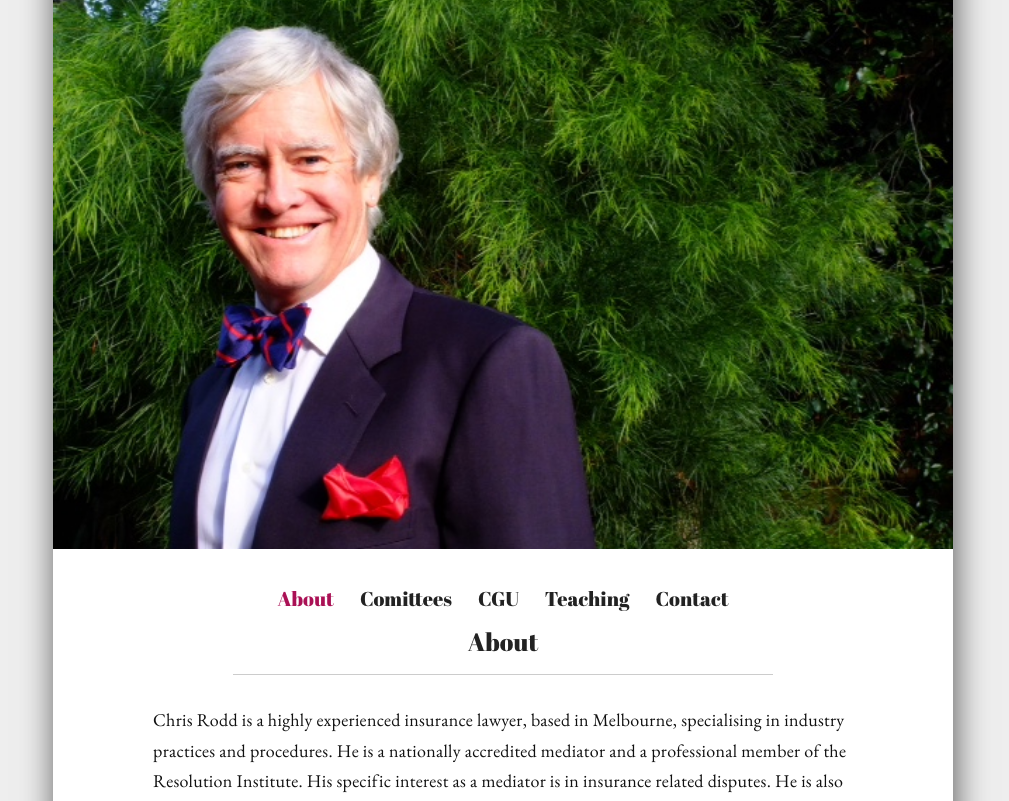
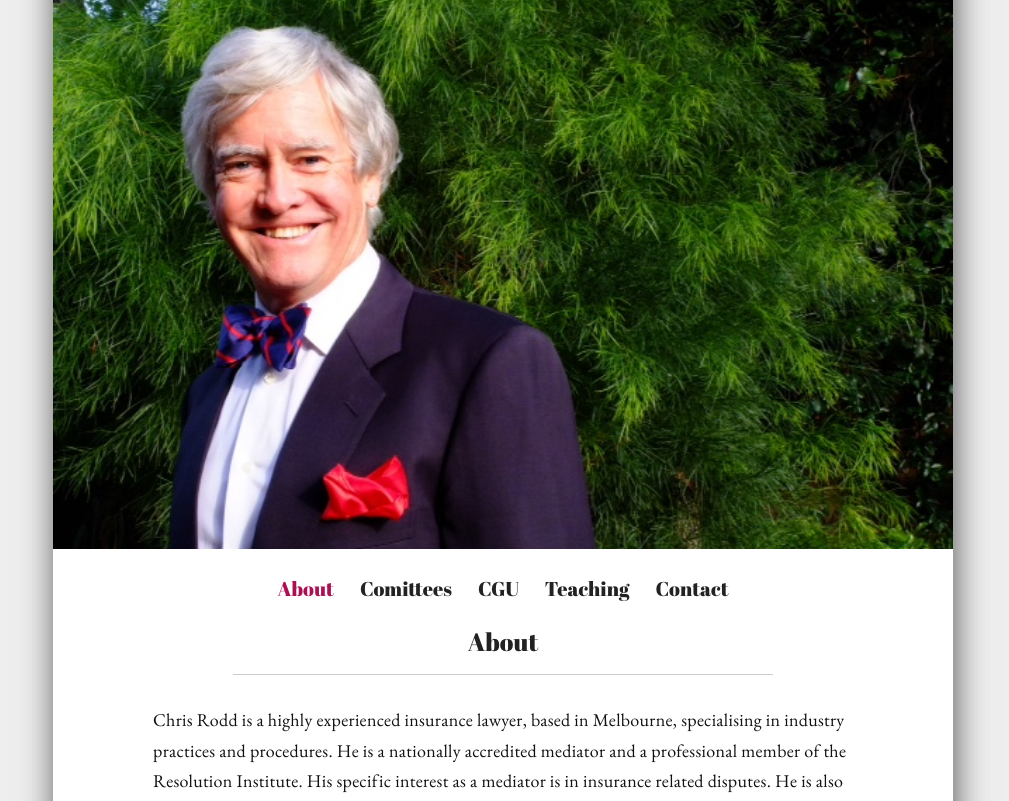
Before and after one commit to MattSegal/ChrisRoddWebsite, a Flask app: page / in a window 1280 px wide. Shown: the part 101-902 px from the top of the page, without its empty margins (137-1146 px from the left). Run offline with Flask 2, Linux system fonts and the light colour scheme.

Commit message:
Fix navbar button height misalignment

```diff
--- a/dev/sass/style.sass
+++ b/dev/sass/style.sass
@@ -156,26 +156,27 @@ header
 .button-box
     @extend ._panel
     overflow: initial
-    height: 10vh
+    $button-height: 10vh
+    height: $button-height
     margin: 0 auto
-    padding: 3em 0 3em 0
+    padding: 0
     text-align: center
     @media #{$phone}
-        padding: 2em 0em 2em 0em
+        padding: 0
     .button
         @extend h2
         cursor: pointer
         display: inline-block
-        height: 2em
-        line-height: 0
-        padding: 1em 0.4em
+        height: $button-height
+        line-height: $button-height
+        padding: 0em 0.4em
         box-sizing: border-box
         &:hover
             text-decoration: underline
         &.selected
             color: $selected-text-color
         @media #{$phone}
-            padding: 1.5em 0
+            padding: 0
     .button+.button
         margin-left: 10px
         @media #{$tiny-phone}
--- a/static/css/style.css
+++ b/static/css/style.css
@@ -134,17 +134,17 @@ header {
   overflow: initial;
   height: 10vh;
   margin: 0 auto;
-  padding: 3em 0 3em 0;
+  padding: 0;
   text-align: center; }
   @media (max-height: 475px), (max-width: 500px) {
     .button-box {
-      padding: 2em 0em 2em 0em; } }
+      padding: 0; } }
   .button-box .button {
     cursor: pointer;
     display: inline-block;
-    height: 2em;
-    line-height: 0;
-    padding: 1em 0.4em;
+    height: 10vh;
+    line-height: 10vh;
+    padding: 0em 0.4em;
     box-sizing: border-box; }
     .button-box .button:hover {
       text-decoration: underline; }
@@ -152,7 +152,7 @@ header {
       color: #a15; }
     @media (max-height: 475px), (max-width: 500px) {
       .button-box .button {
-        padding: 1.5em 0; } }
+        padding: 0; } }
   .button-box .button + .button {
     margin-left: 10px; }
 
```
